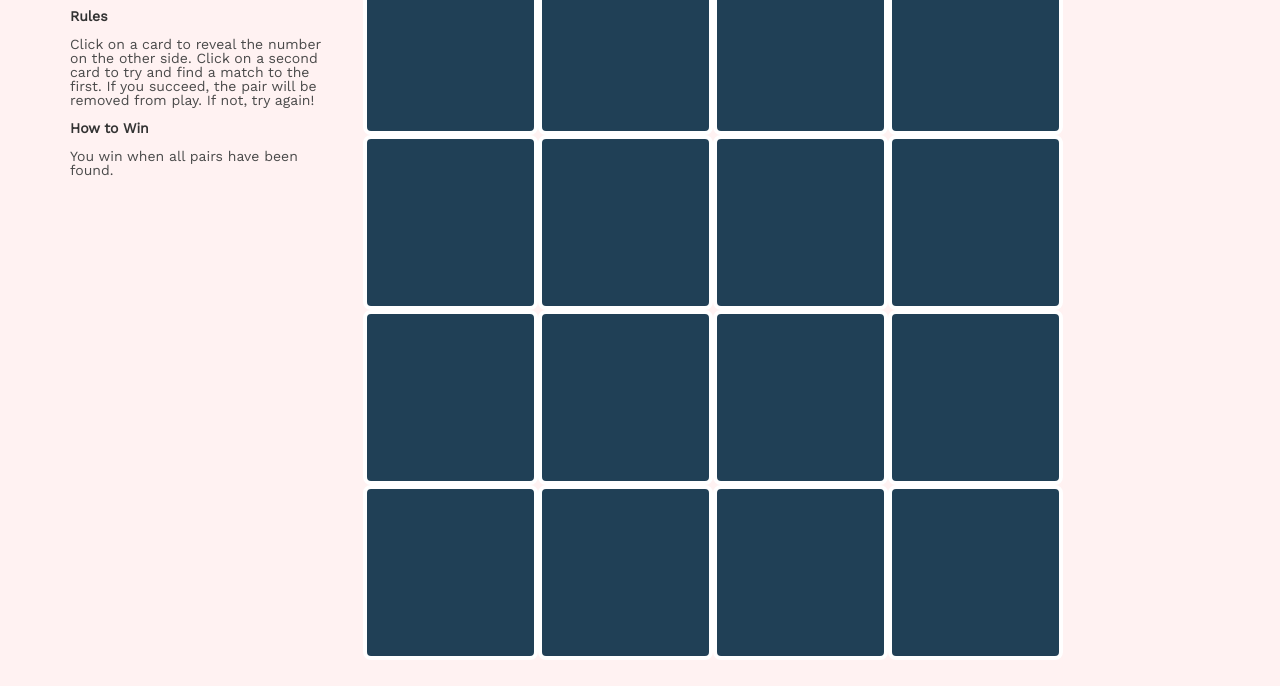
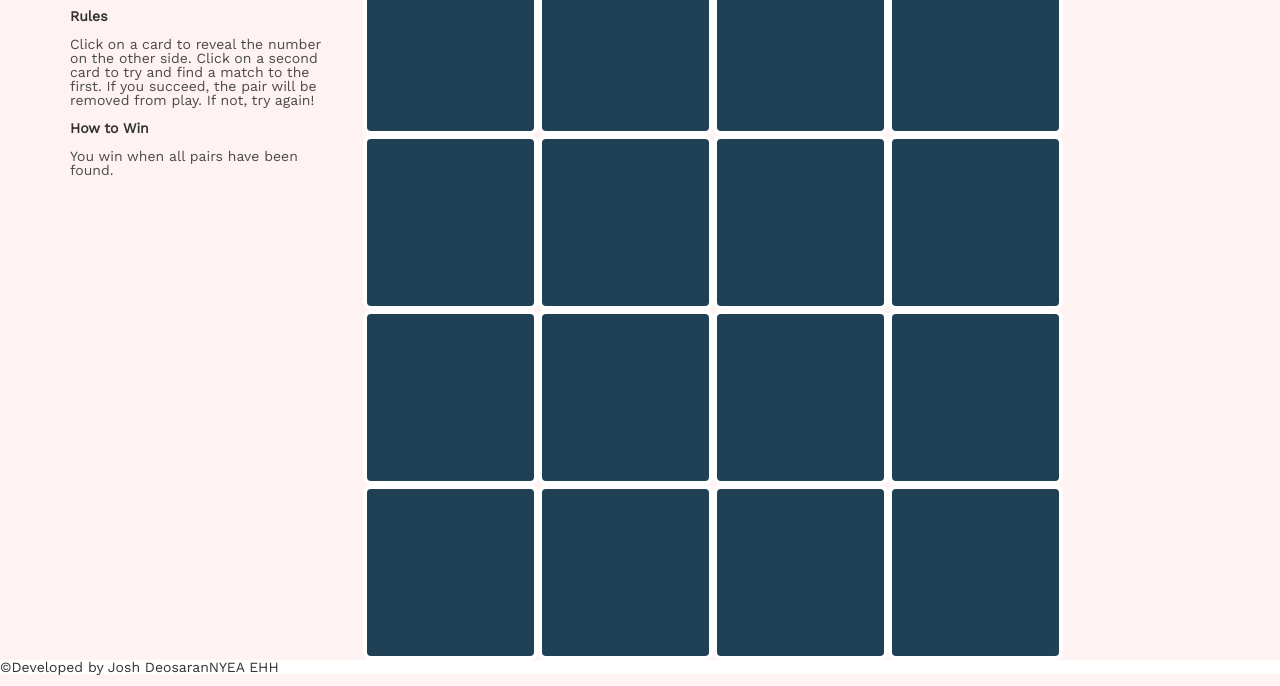
Before and after one commit to joshdeo/Match-Game, a plain HTML site: page index.html in a window 1280 px wide. Shown: the part 114-800 px from the top of the page. Drawn offline with nearby package versions, Linux system fonts and the light colour scheme.

Commit message:
FINAL PROJECT PUSH

```diff
--- a/index.html
+++ b/index.html
@@ -24,6 +24,9 @@
       <div class="col-md-9 col-xs-12" id="game"></div>
     </div>
   </div>
+  <footer>&copy;Developed by Josh Deosaran
+    <span>NYEA EHH</span>
+  </footer>
 </body>
 <script src="https://code.jquery.com/jquery-3.1.1.min.js" integrity="sha256-hVVnYaiADRTO2PzUGmuLJr8BLUSjGIZsDYGmIJLv2b8=" crossorigin="anonymous"></script>
 <script type="text/javascript" src="./resources/js/match-game.js"></script>
--- a/resources/style.css
+++ b/resources/style.css
@@ -38,3 +38,12 @@ h3 {
   border-radius: 8px;
   cursor: default;
 }
+
+footer {
+  display: flex;
+  background-color: white;
+}
+
+footer span {
+  justify-content: center;
+}
```
